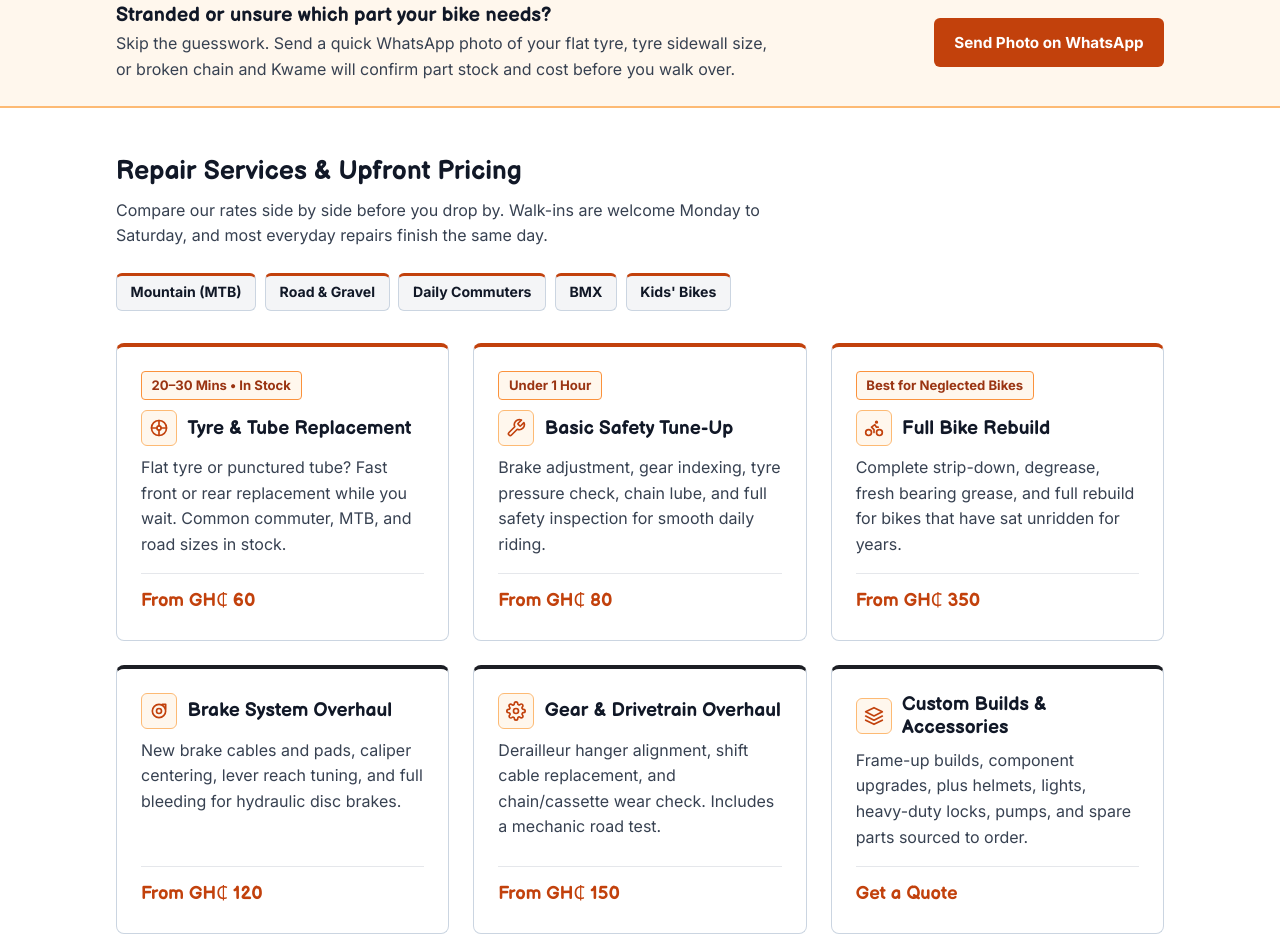
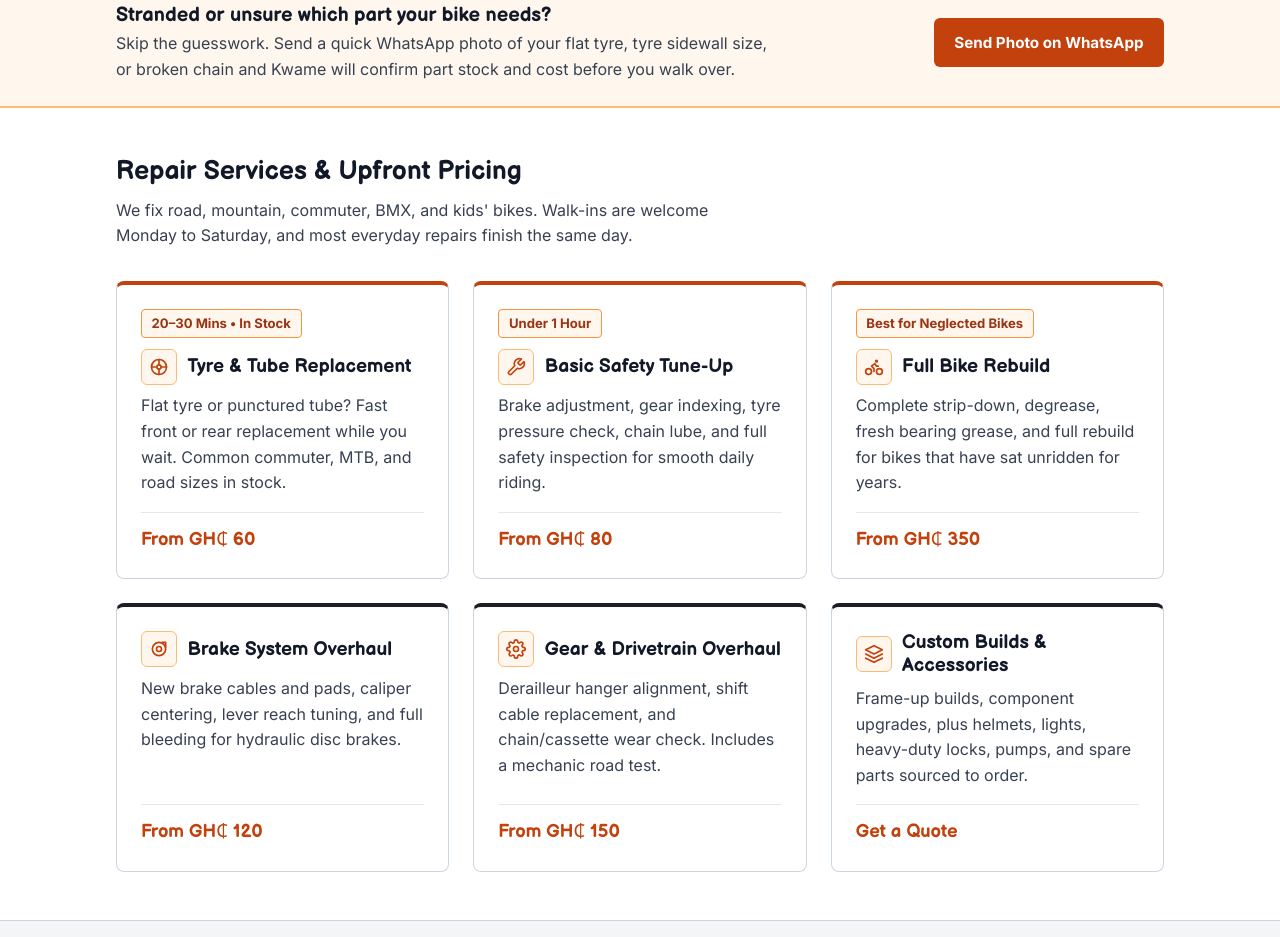
Before and after one commit to emma-ephrim/wheelhouse-bike-repair, a plain HTML site: page index.html in a window 1280 px wide. Shown: the part 745-1682 px from the top of the page. Drawn offline with Linux system fonts and the light colour scheme.

Commit message:
refactor(services): remove bike-types pill strip for cleaner pricing layout

```diff
--- a/css/styles.css
+++ b/css/styles.css
@@ -456,34 +456,13 @@ h3 {
 }
 
 .section-head {
-  margin-bottom: var(--space-3);
+  margin-bottom: var(--space-4);
   max-width: 65ch;
 }
 
 .section-head p {
   margin: 0;
   color: var(--text-muted);
-}
-
-/* Scannable Bike Types Strip (Consistent Top Accent Border) */
-.bike-types-bar {
-  list-style: none;
-  padding: 0;
-  margin: 0 0 var(--space-4) 0;
-  display: flex;
-  flex-wrap: wrap;
-  gap: 0.55rem;
-}
-
-.bike-types-bar li {
-  background-color: var(--bg-muted);
-  border: 1px solid var(--border-subtle);
-  border-top: 3px solid var(--orange-700);
-  padding: 0.35rem 0.85rem;
-  border-radius: 6px;
-  font-size: 0.88rem;
-  font-weight: 700;
-  color: var(--text-primary);
 }
 
 /* Unified 4px Top-Border Card System Everywhere */
--- a/index.html
+++ b/index.html
@@ -165,19 +165,11 @@
           <div class="section-head">
             <h2>Repair Services &amp; Upfront Pricing</h2>
             <p>
-              Compare our rates side by side before you drop by. Walk-ins are
-              welcome Monday to Saturday, and most everyday repairs finish the
-              same day.
+              We fix road, mountain, commuter, BMX, and kids' bikes. Walk-ins
+              are welcome Monday to Saturday, and most everyday repairs finish
+              the same day.
             </p>
           </div>
-
-          <ul class="bike-types-bar" aria-label="Bicycle types serviced">
-            <li>Mountain (MTB)</li>
-            <li>Road &amp; Gravel</li>
-            <li>Daily Commuters</li>
-            <li>BMX</li>
-            <li>Kids' Bikes</li>
-          </ul>
 
           <div class="cards-grid">
             <article class="card card-priority">
```
